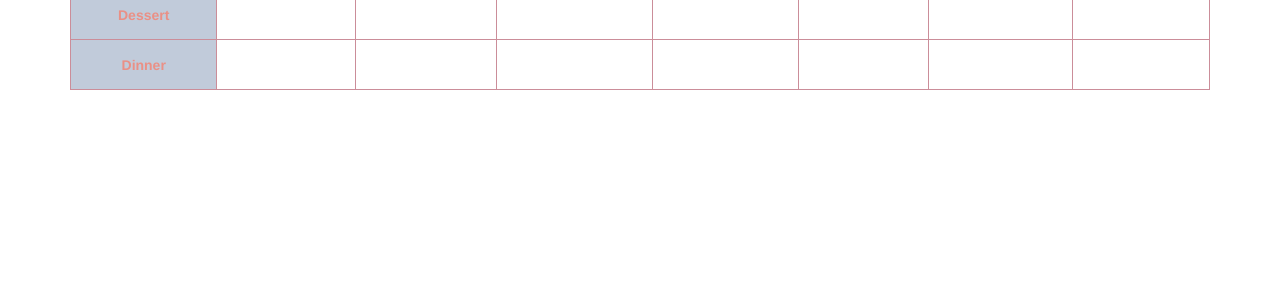
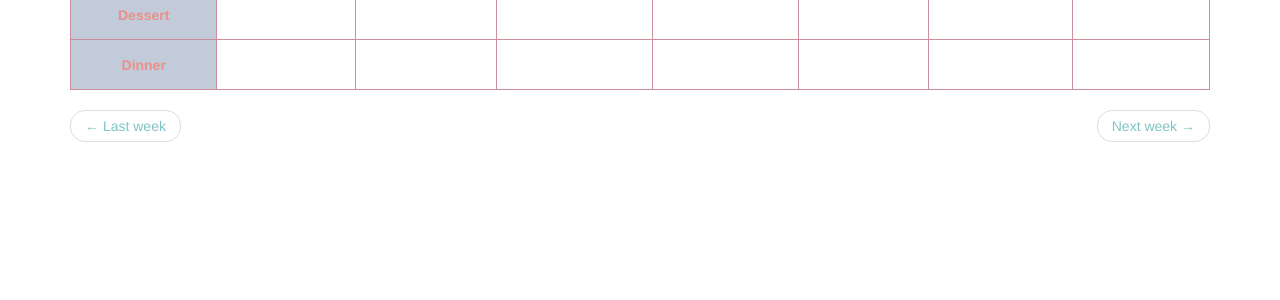
Before and after one commit to domittaa/fitatu, a Flask app: page /week_menu in a window 1280 px wide. Shown: the part 309-609 px from the top of the page. Run offline with Flask 2, Linux system fonts and the light colour scheme; the visitor is signed in with stand-in values (Sample User, id 1); data comes from the database, SQL or seed files in the repository; data that the repository does not hold is empty; some libraries are stand-ins or nearby versions.

Commit message:
week menu for other weeks

```diff
--- a/app/shopping/routes.py
+++ b/app/shopping/routes.py
@@ -91,10 +91,13 @@ def delete_product_from_fridge(id):
     return redirect(url_for('shopping.fridge'))
 
 
-@bp.route('/week_menu', methods=['GET', 'POST'])
+@bp.route('/week_menu', defaults={'date': str(date.today())}, methods=['GET', 'POST'])
+@bp.route('/week_menu/<date>', methods=['GET', 'POST'])
 @login_required
-def week_menu():
-    today = date.today()
+def week_menu(date):
+    today = datetime.strptime(date, '%Y-%m-%d').date()
+    tomorrow = today + timedelta(days=7)
+    yesterday = today - timedelta(days=7)
 
     week = []
 
@@ -197,7 +200,8 @@ def week_menu():
 
     return render_template('shopping/week_menu.html', menu_monday=menu_monday, menu_tuesday=menu_tuesday,
                            menu_wednesday=menu_wednesday, menu_thursday=menu_thursday, menu_friday=menu_friday,
-                           menu_saturday=menu_saturday, menu_sunday=menu_sunday, week=week)
+                           menu_saturday=menu_saturday, menu_sunday=menu_sunday, week=week,
+                           today=today, yesterday=yesterday, tomorrow=tomorrow)
 
 
 @bp.route('/daily_menu/<day>', methods=['GET', 'POST'])
@@ -225,8 +229,8 @@ def daily_menu(day):
         for product in dish.products.split(','):
             check_fridge = Fridge.query.filter_by(name=product.capitalize(), user=current_user).all()
             if check_fridge:
-                in_fridge[dish.category] = product
+                in_fridge[dish.category].append(product)
             else:
-                must_buy[dish.category] = product
+                must_buy[dish.category].append(product)
     return render_template('shopping/daily_menu.html', form=form, dishes=dishes, date=date, in_fridge=in_fridge,
                            must_buy=must_buy)
--- a/app/templates/shopping/week_menu.html
+++ b/app/templates/shopping/week_menu.html
@@ -296,6 +296,20 @@
                 {% endfor %}
             </td>
         </tr>
+</table>
+<nav aria-label="...">
+        <ul class="pager">
+            <li class="previous">
+                <a style="color: rgb(127,196,196);" href="{{ url_for('shopping.week_menu', date=yesterday) }}">
+                    <span aria-hidden="true"> &larr;</span> Last week
+                </a>
+            </li>
+            <li class="next">
+                <a style="color: rgb(127,196,196);" href="{{url_for('shopping.week_menu', date=tomorrow)}}"> Next week
+                    <span aria-hidden="true">&rarr;</span>
+                </a>
+            </li>
+        </ul>
+    </nav>
 
-</table>
 {% endblock %}
```
